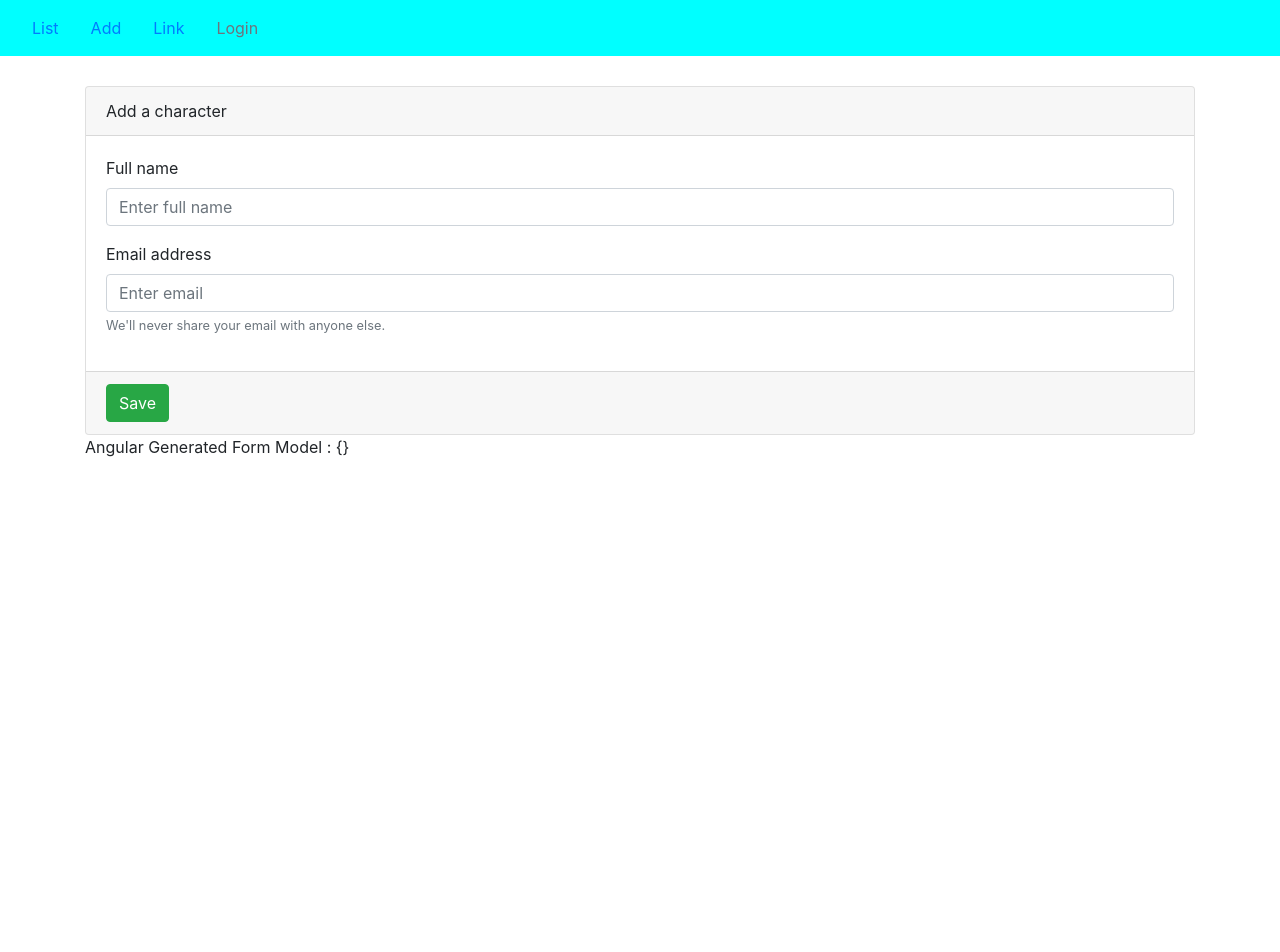
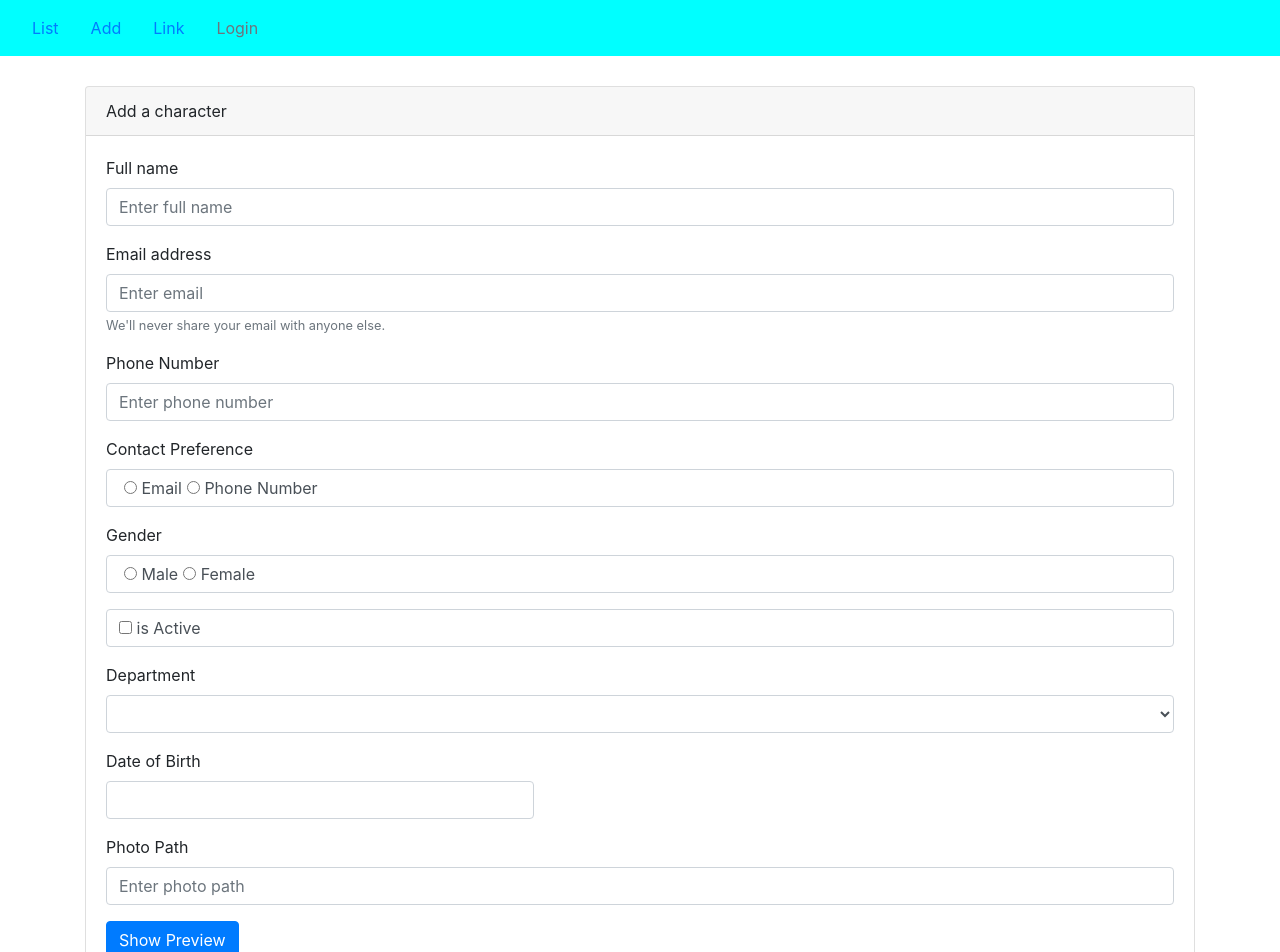
Before and after one commit to Sanssy/ProjetPAngular, an Angular app in the folder AngularCrud/: page /add in a window 1280 px wide. Shown: the top 952 px of the page. Before the commit the page ends 800 px from the top, so only its background shows below. Built offline with nearby package versions, Linux system fonts and the light colour scheme.

Commit message:
visionnage des videos 5 à 13

```diff
--- a/AngularCrud/angular.json
+++ b/AngularCrud/angular.json
@@ -24,6 +24,7 @@
             ],
             "styles": [
               "node_modules/bootstrap/dist/css/bootstrap.min.css",
+              "node_modules/ngx-bootstrap/datepicker/bs-datepicker.css",
               "src/styles.css"
             ],
             "scripts": []
--- a/AngularCrud/package.json
+++ b/AngularCrud/package.json
@@ -24,6 +24,7 @@
     "bootstrap": "^4.1.3",
     "core-js": "^2.5.4",
     "font-awesome": "^4.7.0",
+    "ngx-bootstrap": "^3.0.1",
     "rxjs": "^6.0.0",
     "zone.js": "^0.8.26"
   },
--- a/AngularCrud/src/app/app.module.ts
+++ b/AngularCrud/src/app/app.module.ts
@@ -3,6 +3,7 @@ import { NgModule } from '@angular/core';
 import { NgbModule } from '@ng-bootstrap/ng-bootstrap';
 import { RouterModule, Routes } from '@angular/router';
 import { FormsModule } from '@angular/forms';
+import { BsDatepickerModule } from 'ngx-bootstrap/datepicker';
 
 import { AppComponent } from './app.component';
 import { CharactersListComponent } from './characters/characters-list/characters-list.component';
@@ -24,10 +25,12 @@ const appRoutes: Routes = [
   ],
   imports: [
     BrowserModule,
+    BsDatepickerModule.forRoot(),
     RouterModule.forRoot(appRoutes),
     NgbModule,
-    FormsModule
+    FormsModule,
   ],
+
   providers: [],
   bootstrap: [AppComponent]
 })
--- a/AngularCrud/src/app/characters/create-character/create-character.component.css
+++ b/AngularCrud/src/app/characters/create-character/create-character.component.css
@@ -0,0 +1,3 @@
+.radio-inline {
+  padding-left: 5px;
+}
--- a/AngularCrud/src/app/characters/create-character/create-character.component.html
+++ b/AngularCrud/src/app/characters/create-character/create-character.component.html
@@ -13,9 +13,117 @@
         <input type="email" name="email" [(ngModel)]="email" class="form-control" id="email" aria-describedby="emailHelp" placeholder="Enter email">
         <small id="emailHelp" class="form-text text-muted">We'll never share your email with anyone else.</small>
       </div>
+      <div class="form-group">
+        <label for="phoneNumber">Phone Number</label>
+        <input type="text" name="phoneNumber" [(ngModel)]="phoneNumber" class="form-control" id="phoneNumber" placeholder="Enter phone number">
+      </div>
+
+      <!-- COURS 6 & 7 (radio + default checked + disabled) -->
+
+      <div class="form-group">
+        <label>Contact Preference</label>
+        <div class="form-control">
+          <label class="radio-inline">
+            <input type="radio" value="email" name="contactPref" [(ngModel)]="contactPref"> Email
+          </label>
+          <label class="radio-inline">
+            <input type="radio" value="phoneNumber" name="contactPref" [(ngModel)]="contactPref"> Phone Number
+          </label>
+        </div>
+      </div>
+      <div class="form-group">
+        <label>Gender</label>
+        <div class="form-control">
+          <label class="radio-inline">
+            <input type="radio" value="male" name="gender" [(ngModel)]="gender"> Male
+          </label>
+          <label class="radio-inline">
+            <input type="radio" value="female" name="gender" [(ngModel)]="gender"> Female
+          </label>
+        </div>
+      </div>
+      <!-- FIN COURS 6 & 7 -->
+
+      <!-- COURS 8 (checkbox + default checked + disabled) -->
+      <div class="form-group">
+        <div class="form-control">
+          <label class="checkbox-inline">
+            <input type="checkbox" name="isActive" [(ngModel)]="isActive"> is Active
+          </label>
+        </div>
+      </div>
+      <!-- FIN COURS 8 -->
+
+      <!-- COURS 9 (HardCoding + default select + disabled) -->
+      <!-- <div class="form-group">
+        <label for="department" class="checkbox-inline">
+          Department
+        </label>
+        <select name="department" id="department" [(ngModel)]="department" class="form-control">
+          <option value="1">Help Desk</option>
+          <option value="2">HR</option>
+          <option value="3">IT</option>
+          <option value="4">Payroll</option>
+        </select>
+      </div> -->
+      <!-- FIN COURS 9 -->
+
+      <!-- COURS 10 (select option using array + property binding) -->
+      <div class="form-group">
+        <label for="department" class="checkbox-inline">
+          Department
+        </label>
+        <select name="department" id="department" [(ngModel)]="department" class="form-control">
+          <option *ngFor="let dept of departments" [value]="dept.id">{{dept.name}}
+            <!-- what's the difference btwn [value]="dept.id" & value="{{dept.id}}" ? -->
+          </option>
+        </select>
+      </div>
+      <!-- FIN COURS 10 -->
+
+      <!-- COURS 11 & 12 (DatePicker + ngxbootstrap + bsDatepicker & bsDaterangepicker + custom ) -->
+
+      <div class="row">
+        <div class="form-group col-md-5">
+          <label for="dateOfBirth">Date of Birth</label>
+          <input
+          type="text"
+          bsDatepicker
+          name="dateOfBirth"
+          [(ngModel)]="dateOfBirth"
+          class="form-control"
+          id="dateOfBirth"
+          [bsConfig]="datePickerConfig"
+          placement='right'>
+        </div>
+      </div>
+
+      <!-- FIN COURS 11 & 12 -->
+
+      <!-- COURS 13 (ngIf) -->
+
+      <div class="form-group">
+          <label for="photoPath">Photo Path</label>
+          <input type="text" name="photoPath" [(ngModel)]="photoPath"
+          class="form-control" id="photoPath" placeholder="Enter photo path">
+      </div>
+
+      <div class="form-group">
+        <button type="button" class="btn btn-primary" (click)="togglePhotoPreview()">
+          {{previewPhoto? 'Hide ' : 'Show '}} Preview
+        </button>
+      </div>
+
+      <div class="form-group">
+        <img [src]="photoPath" height="200" width="200" *ngIf="previewPhoto" />
+      </div>
+
+
+      <!-- FIN COURS 13 -->
+
     </div>
-    <div class="card-footer text-muted">
-      <button type="submit" class="btn btn-success">Save</button>
+    <div class="card-footer">
+      <button type="submit" class="btn btn-primary">Save</button>
     </div>
   </div>
 </form>
--- a/AngularCrud/src/app/characters/create-character/create-character.component.ts
+++ b/AngularCrud/src/app/characters/create-character/create-character.component.ts
@@ -1,5 +1,7 @@
 import { Component, OnInit } from '@angular/core';
-import { NgForm } from '../../../../node_modules/@angular/forms';
+import { NgForm } from '@angular/forms';
+import { Department } from '../../models/department.model';
+import { BsDatepickerConfig } from 'ngx-bootstrap/datepicker';
 
 @Component({
   selector: 'app-create-character',
@@ -7,14 +9,48 @@ import { NgForm } from '../../../../node_modules/@angular/forms';
   styleUrls: ['./create-character.component.css']
 })
 export class CreateCharacterComponent implements OnInit {
+  previewPhoto = false;
+  // dateOfBirth: Date = new Date();
+  datePickerConfig: Partial<BsDatepickerConfig>;
 
-  constructor() { }
+  // gender = 'male';
+  // isActive = true;
+  // department = '3';
+
+  departments: Department[] = [
+    {id: 1, name: 'Help desk'},
+    {id: 2, name: 'HR'},
+    {id: 3, name: 'IT'},
+    {id: 4, name: 'Payroll'},
+    {id: 5, name: 'Admin'},
+  ];
+
+  constructor() {
+    this.datepickerConfig();
+     }
 
   ngOnInit() {
   }
 
+  togglePhotoPreview() {
+    this.previewPhoto = !this.previewPhoto;
+  }
+
   saveCharacter(chaForm: NgForm): void {
-    console.log(chaForm);
+    console.log(chaForm.value);
+  }
+
+  datepickerConfig() {
+    this.datePickerConfig = Object.assign({},
+      {
+        containerClass: 'theme-dark-blue',
+        showWeekNumbers: false,
+        dateInputFormat: 'DD-MM-YYYY',
+        minDate: new Date(2018, 0, 1),
+        maxDate: new Date(2018, 11, 31),
+      }
+    );
+
   }
 
 }
--- /dev/null
+++ b/AngularCrud/src/app/models/department.model.ts
@@ -0,0 +1,4 @@
+export class Department {
+    id: number;
+    name: string;
+}
```
Also changed, not shown: 1 other file (tests, documents, lock files or other folders).
